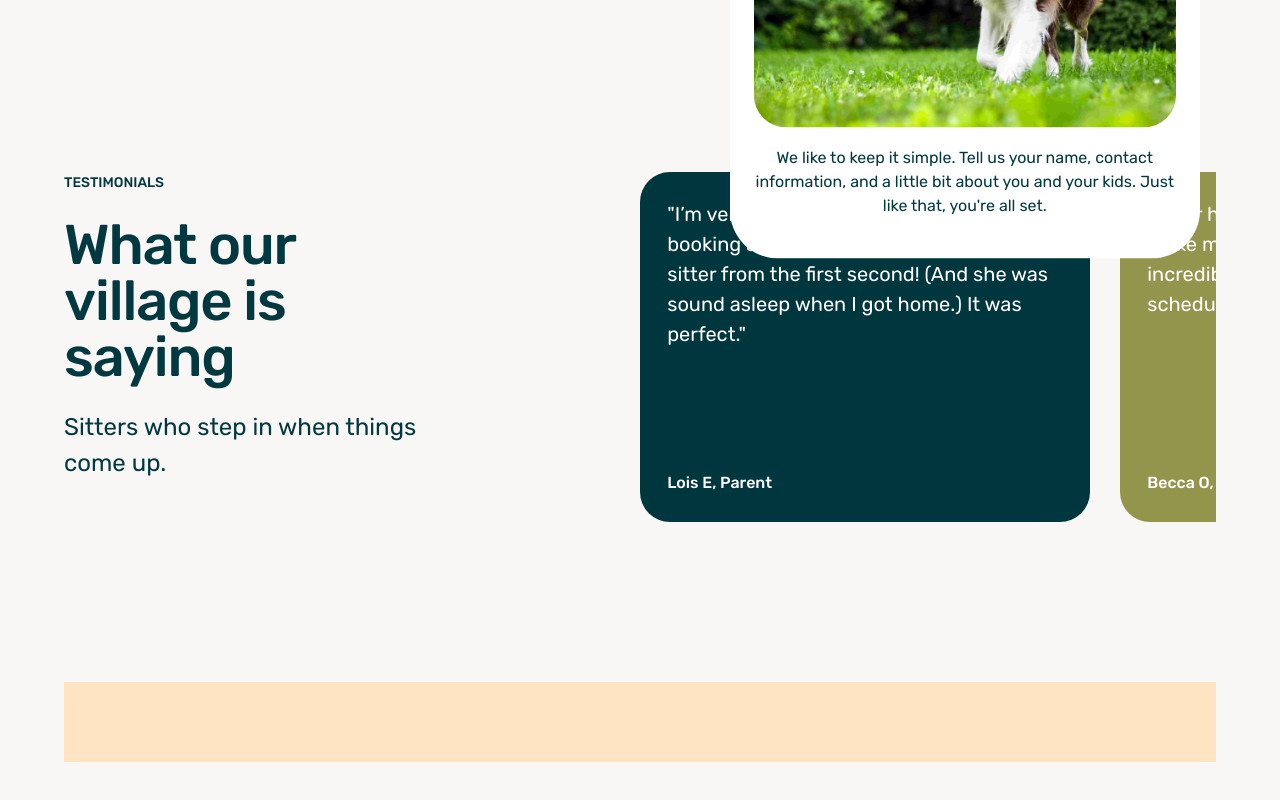
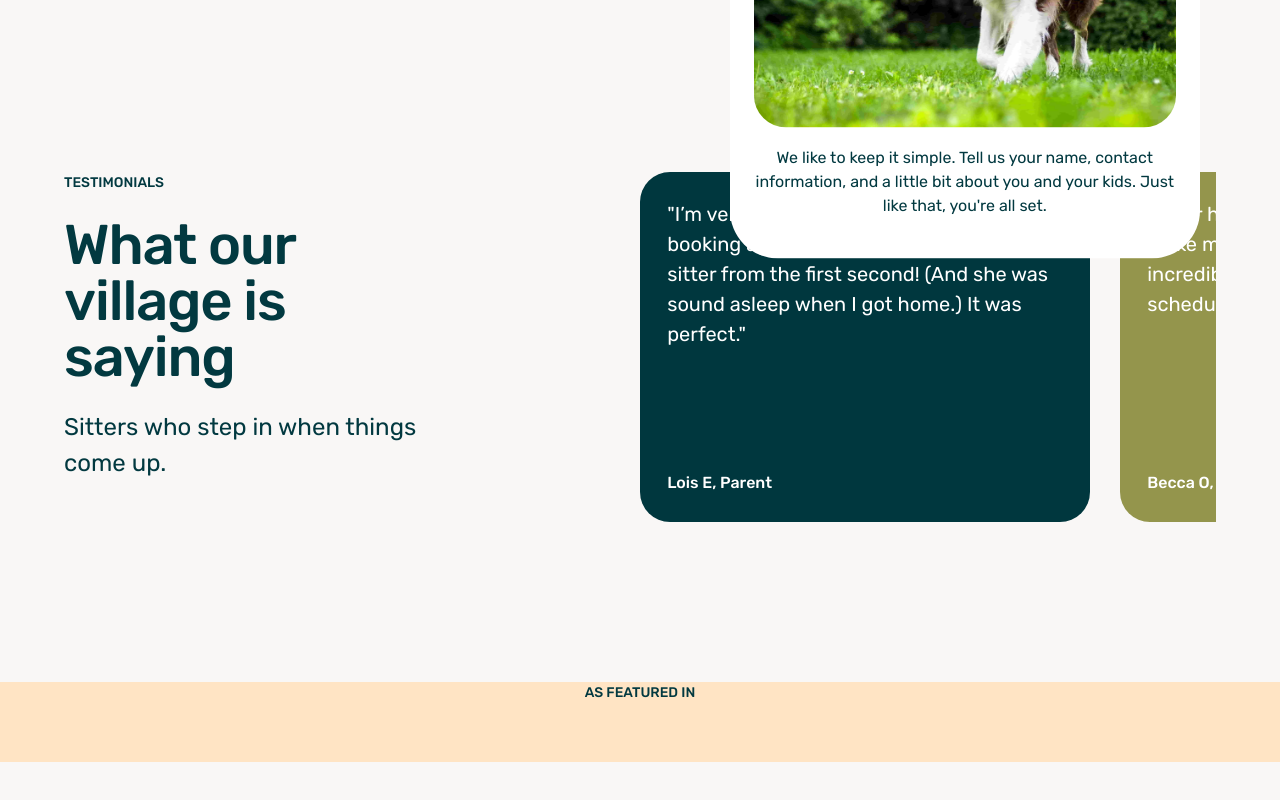
Before and after one commit to samsonc89/otter-replica, a React (Vite) app: page / in a window 1280 px wide. Shown: the part 1569-2369 px from the top of the page. Built offline with nearby package versions, Linux system fonts and the light colour scheme.

Commit message:
Add small heading

```diff
--- a/src/components/Feature/Feature.jsx
+++ b/src/components/Feature/Feature.jsx
@@ -2,8 +2,10 @@ import "./feature.css";
 
 const Feature = () => {
   return (
-    <section className="main-section feature-wrapper">
-      <div className="features"></div>
+    <section className="main-section feature-section">
+      <div className="features">
+        <p className="small-heading">As featured in</p>
+      </div>
     </section>
   );
 };
```
